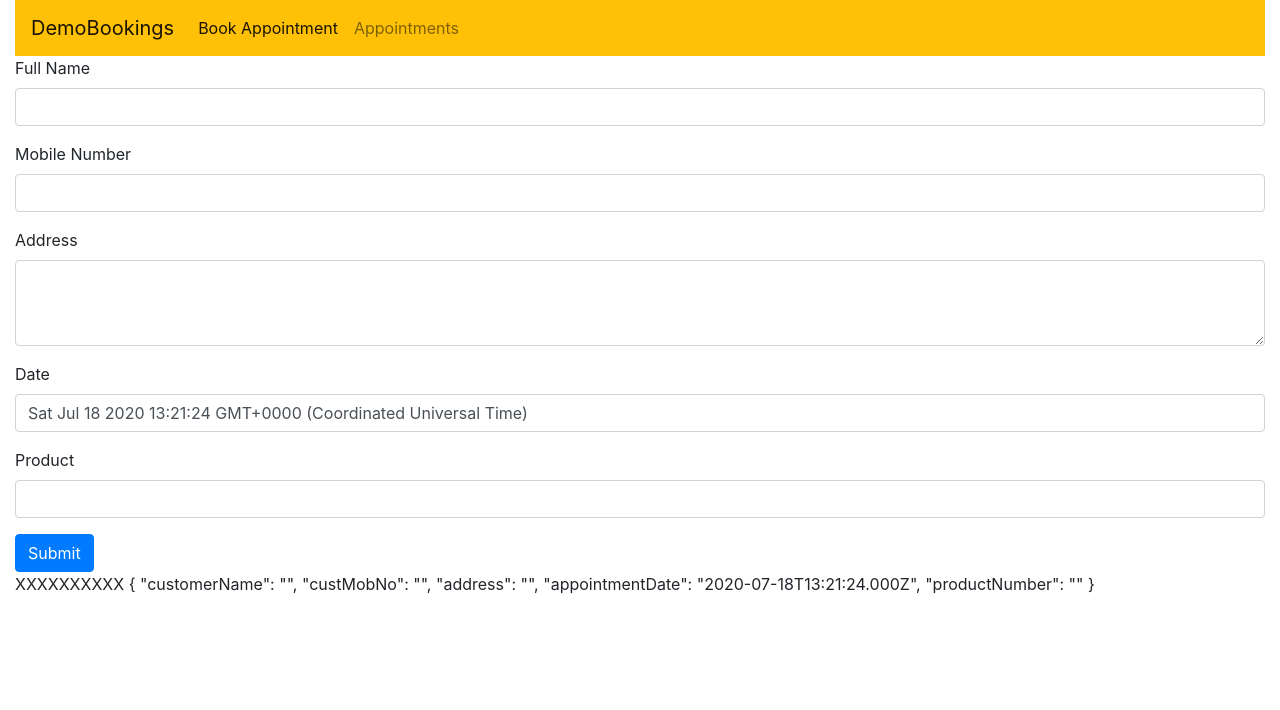
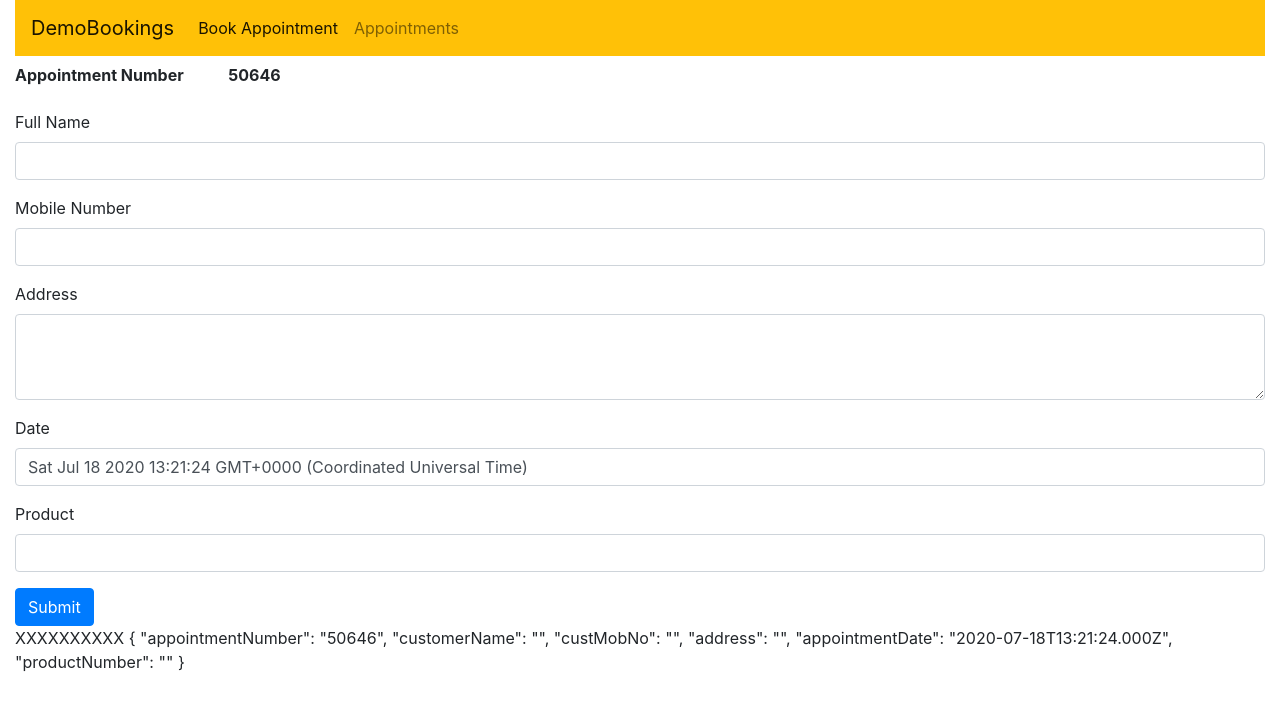
Before and after one commit to ashishsawant4u/DemoBookingApp, an Angular app: page /booking in a window 1280 px wide. Shown: the top 710 px of the page. Built offline with nearby package versions, Linux system fonts and the light colour scheme.

Commit message:
Styling Forms with Validation Errors
ngModel reference variable
angular css classes for validation

```diff
--- a/src/app/registration/registration.component.html
+++ b/src/app/registration/registration.component.html
@@ -1,15 +1,28 @@
 <form #appointmentFormRef="ngForm">
+
+    <div class="form-group row">
+        <label for="appointmentNumber" class="col-sm-2 col-form-label font-weight-bold">Appointment Number</label>
+        <div class="col-sm-10">
+        <input type="text" readonly class="form-control-plaintext font-weight-bold" id="appointmentNumber" name="appointmentNumber" [(ngModel)]="appointmentForm.appointmentNumber">
+        </div>
+    </div>
     <div class="form-group">
       <label for="customerName">Full Name</label>
-      <input type="text" class="form-control" id="customerName" name="customerName" [(ngModel)]="appointmentForm.customerName">
+      <input type="text" class="form-control" id="customerName" name="customerName" [(ngModel)]="appointmentForm.customerName"
+        required #customerNameModel="ngModel">
+        <span class="text-danger" [hidden]="customerNameModel.valid || customerNameModel.untouched">Please Enter Name</span>
     </div>
     <div class="form-group">
       <label for="customerMob">Mobile Number</label>
-      <input type="text" class="form-control" id="customerMob" name="custMobNo" [(ngModel)]="appointmentForm.custMobNo">
+      <input type="text" class="form-control" id="customerMob" name="custMobNo" [(ngModel)]="appointmentForm.custMobNo"
+        required #mobNumModel="ngModel">
+      <span class="text-danger" [hidden]="mobNumModel.valid || mobNumModel.untouched">Please Enter Mobile Number</span>
     </div>
     <div class="form-group">
         <label for="custAddress">Address</label>
-        <textarea class="form-control" id="custAddress" rows="3" name="address" [(ngModel)]="appointmentForm.address"></textarea>
+        <textarea class="form-control" id="custAddress" rows="3" name="address" [(ngModel)]="appointmentForm.address"
+        required #addressModel="ngModel"></textarea>
+        <span class="text-danger" [hidden]="addressModel.valid || addressModel.untouched">Please Enter your address</span>
     </div>
     <div class="form-group">
         <label for="appointmentDate">Date</label>
```
